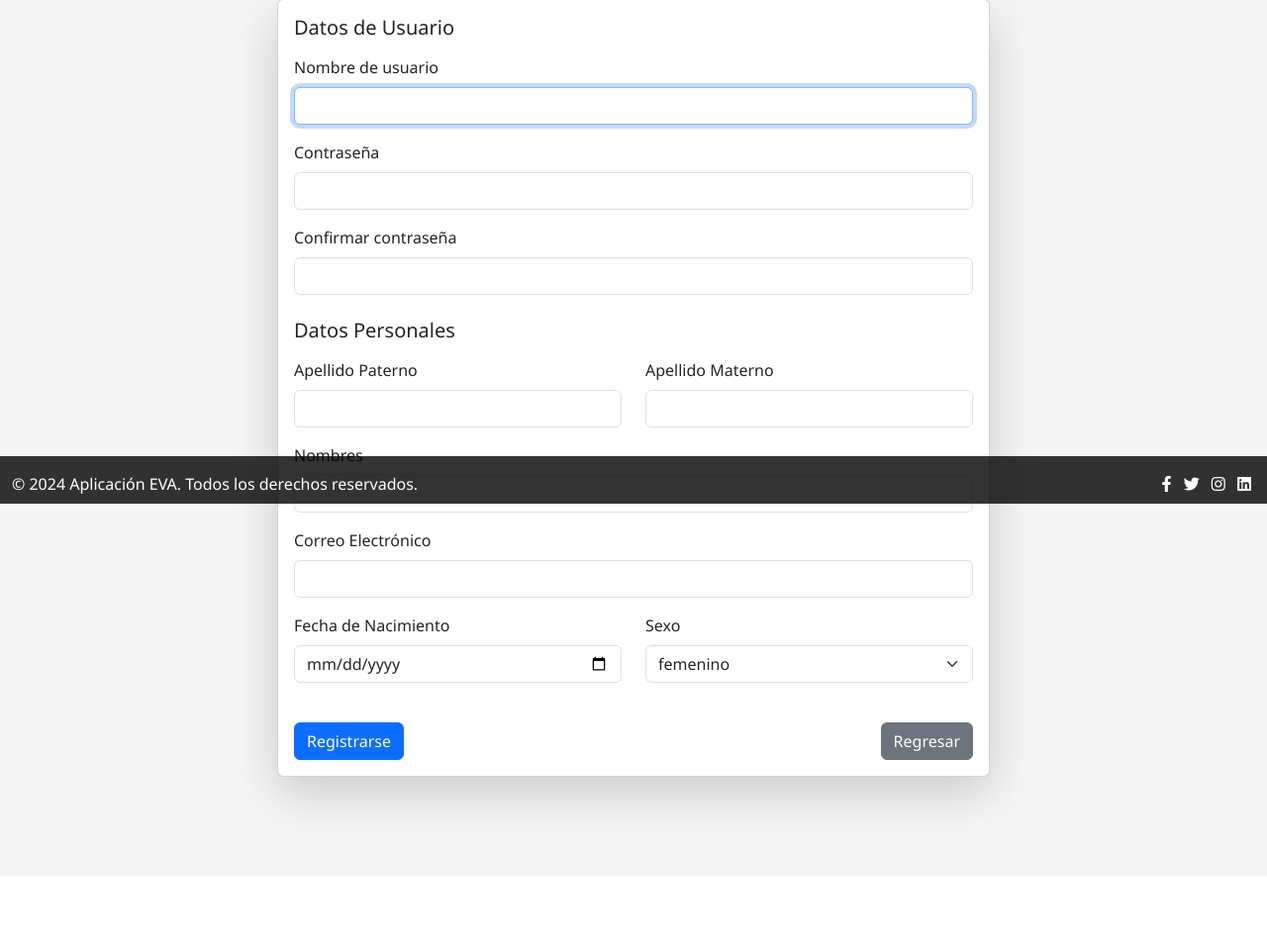
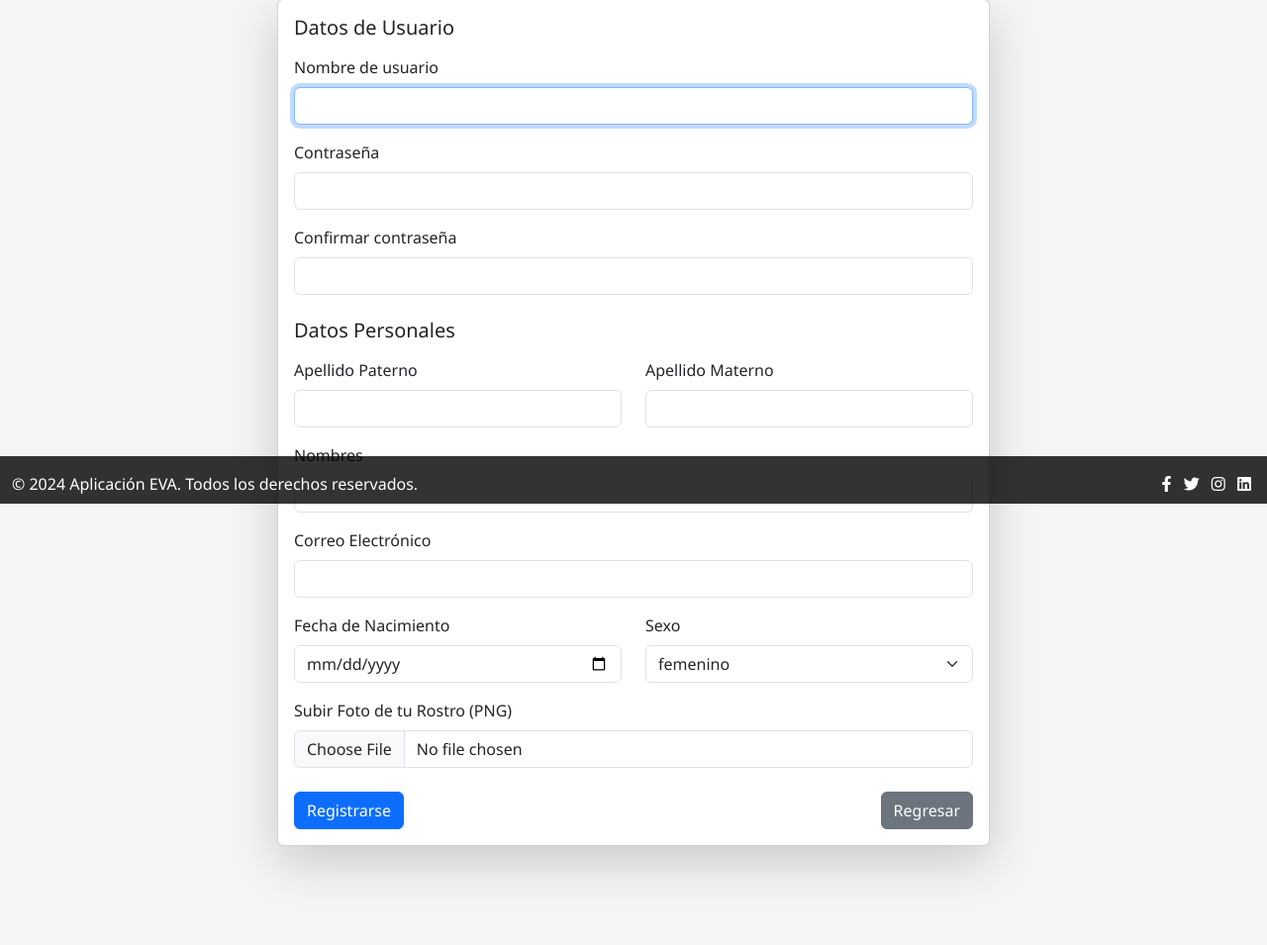
Before and after one commit to frankytg3/ProyectoEVA, a Django app: page /registrarEstudiantes/ in a window 1280 px wide. Shown: the part 291-1246 px from the top of the page at 99% size. Before the commit the page ends 1127 px from the top, so only its background shows below. Run offline with Django 5.2, Linux system fonts and the light colour scheme; some libraries are stand-ins or nearby versions.

Commit message:
implementacion de una foto
se agrego un apartado en la base de datos para la foto de los estudiantes, asu vez que pueda ser cargado en formato PNG desde el registro de estudiantes

```diff
--- a/webAppEva/portalEstudiante/context_processors.py
+++ b/webAppEva/portalEstudiante/context_processors.py
@@ -5,7 +5,8 @@ def nombre_estudiante(request):
         try:
             estudiante = request.user.estudiante
             nombre_completo = estudiante.nombre_completo()
-            return {'nombre_estudiante': nombre_completo}
+            foto_url = estudiante.foto.url if estudiante.foto else None
+            return {'nombre_estudiante': nombre_completo, 'foto_estudiante': foto_url}
         except Estudiante.DoesNotExist:
-            return {'nombre_estudiante': "USER INVITADO"}
-    return {'nombre_estudiante': None}
+            return {'nombre_estudiante': "USER INVITADO", 'foto_estudiante': None}
+    return {'nombre_estudiante': None, 'foto_estudiante': None}
--- a/webAppEva/portalEstudiante/templates/Asignaturas/detalle_evaluacion.html
+++ b/webAppEva/portalEstudiante/templates/Asignaturas/detalle_evaluacion.html
@@ -2,6 +2,7 @@
 {% load static %}
 {% load widget_tweaks %}
 {% block content %}
+
 <div class="container mt-5">
     <h2>{{ evaluacion.nombre_Evaluacion }}</h2>
     <div class="row">
--- a/webAppEva/portalEstudiante/templates/Asignaturas/evaluaciones.html
+++ b/webAppEva/portalEstudiante/templates/Asignaturas/evaluaciones.html
@@ -5,6 +5,9 @@
 {% load custom_filters %}
 
 {% block content %}
+<div class="d-flex justify-content-end mb-2">
+    <a href="{% url 'asignatura' %}" class="btn btn-primary">Volver</a>
+</div>
 <div class="container mt-3">
     {% if error %}
         <div class="alert alert-danger" role="alert">
--- a/webAppEva/portalEstudiante/templates/portalEstudiante/base.html
+++ b/webAppEva/portalEstudiante/templates/portalEstudiante/base.html
@@ -81,7 +81,7 @@
         <h4>EVALUACIONES VIRTUALES ASISTIDAS</h4>
     </div>
     <div class="sidebar text-center">
-        <img src="{% block profile_pic %}{% static 'webApp/img/image1.jpg' %}{% endblock %}" alt="Foto del Estudiante" class="profile-pic">
+        <img src="{{foto_estudiante}}" alt="Foto del Estudiante" class="profile-pic">
         <h6>{{ nombre_estudiante }}</h6>
         <div class="menu">
             <a href="#"><i class="fas fa-user"></i> Perfil</a>
--- a/webAppEva/webApp/forms.py
+++ b/webAppEva/webApp/forms.py
@@ -2,7 +2,7 @@
 from django import forms
 from webApp.choices import sexos, persona
 from django.core.exceptions import ValidationError
-from .models import Evaluaciones
+from .models import Evaluaciones, Estudiante
 
 def dominio_continental_validator(value):
     if not value.endswith('@continental.edu.pe'):
@@ -33,6 +33,21 @@ class FormEstudiate(forms.Form):
     nombres=forms.CharField(max_length=20,validators=[no_numeros_validator])
     fecha_Nacimiento=forms.DateField(widget=forms.DateInput(attrs={'type': 'date'}))
     sexo = forms.ChoiceField(choices=sexos, initial='-')
+    foto = forms.ImageField(required=True)
+
+    class Meta:
+        model = Estudiante
+        fields = ['correo', 'apellido_Paterno', 'apellido_Materno', 'nombres', 'fecha_Nacimiento', 'sexo', 'foto']
+
+    def clean_foto(self):
+        foto = self.cleaned_data.get('foto')
+        if foto:
+            if not foto.name.endswith('.png'):
+                raise ValidationError("Solo se permiten archivos PNG.")
+            if foto.content_type != 'image/png':
+                raise ValidationError("Solo se permiten archivos PNG.")
+        return foto
+
 
 class FormOpcion(forms.Form):
     Persona = forms.ChoiceField(choices=persona)
--- a/webAppEva/webApp/models.py
+++ b/webAppEva/webApp/models.py
@@ -6,7 +6,6 @@ from django.contrib.auth.models import User
 
 
 # Create your models here.
-
 #tabla Docente -----------------------
 class Docente(models.Model):
     user = models.OneToOneField(User, on_delete=models.CASCADE, related_name='docente')
@@ -53,6 +52,7 @@ class Estudiante(models.Model):
     nombres=models.CharField(max_length=20)
     fecha_nacimiento=models.DateField(verbose_name='fecha de Nacimiento')
     sexo=models.CharField(max_length=1, choices=sexos, default='-')
+    foto = models.ImageField(upload_to='fotos_estudiantes/', verbose_name='foto', default='fotos_estudiantes/default.png')
 
 
     def nombre_completo(self):
--- a/webAppEva/webApp/templates/registration/registrarEstudiantes.html
+++ b/webAppEva/webApp/templates/registration/registrarEstudiantes.html
@@ -7,7 +7,7 @@
         <div class="col-md-8">
             <div class="card shadow-lg">
                 <div class="card-body">
-                    <form action="" method="post" class="form-floating">
+                    <form action="" method="post" class="form-floating" enctype="multipart/form-data">
                         {% csrf_token %}
 
                         <h5 class="mb-3">Datos de Usuario</h5>
@@ -88,6 +88,14 @@
                             </div>
                         </div>
 
+                        <div class="mb-3">
+                            <label for="id_foto" class="form-label">Subir Foto de tu Rostro (PNG)</label>
+                            {{ formEstudiante.foto|add_class:"form-control" }}
+                            {% for error in formEstudiante.foto.errors %}
+                            <div class="error-message text-danger">{{ error }}</div>
+                            {% endfor %}
+                        </div>
+
                         <div class="d-flex justify-content-between mt-4">
                             <button type="submit" class="btn btn-primary custom-button">
                                 Registrarse
--- a/webAppEva/webApp/urls.py
+++ b/webAppEva/webApp/urls.py
@@ -1,6 +1,7 @@
 from django.urls import path
 from .views import *
-
+from django.conf import settings
+from django.conf.urls.static import static
 
 urlpatterns = [
 
@@ -13,3 +14,5 @@ urlpatterns = [
     path('pruebas/',vistaPrueba, name='vistaprueba')
 
 ]
+
+urlpatterns += static(settings.MEDIA_URL, document_root=settings.MEDIA_ROOT)
--- a/webAppEva/webApp/views.py
+++ b/webAppEva/webApp/views.py
@@ -50,7 +50,7 @@ def registrarDocente(request):
 
 def registrarEstudiante(request):
     if request.method == "POST":
-        formEstudiante = FormEstudiate(request.POST)
+        formEstudiante = FormEstudiate(request.POST, request.FILES)
         formRegister = UserCreationForm(request.POST)
         if formEstudiante.is_valid() and formRegister.is_valid():
             try:
@@ -59,6 +59,7 @@ def registrarEstudiante(request):
                 user.email = correo  # Establecer el correo electrónico del usuario
                 user.save()
                 # Crear estudiante asociado al usuario
+
                 Estudiante.objects.create(
                     user=user,
                     apellido_paterno=formEstudiante.cleaned_data['apellido_Paterno'],
@@ -66,6 +67,8 @@ def registrarEstudiante(request):
                     nombres=formEstudiante.cleaned_data['nombres'],
                     fecha_nacimiento=formEstudiante.cleaned_data['fecha_Nacimiento'],
                     sexo=formEstudiante.cleaned_data['sexo'],
+                    foto=formEstudiante.cleaned_data['foto'],
+
                 )
                 messages.success(request, 'Usuario registrado exitosamente. Por favor inicia sesión.')
                 return redirect('login')
--- a/webAppEva/webAppEva/settings.py
+++ b/webAppEva/webAppEva/settings.py
@@ -121,6 +121,7 @@ USE_TZ = True
 
 STATIC_URL = '/static/'
 
+
 # Default primary key field type
 # https://docs.djangoproject.com/en/5.0/ref/settings/#default-auto-field
 
@@ -137,3 +138,6 @@ AUTHENTICATION_BACKENDS = [
     'django.contrib.auth.backends.ModelBackend',  # Backend por defecto
     'webApp.backends.EmailOrUsernameModelBackend',  # Tu backend personalizado
 ]
+
+MEDIA_URL = '/media/'
+MEDIA_ROOT = BASE_DIR / "media"
```
Also changed, not shown: index.html (deleted, +0 -14 lines), webAppEva/db.sqlite3, webAppEva/media/fotos_estudiantes/berta.png (added), webAppEva/media/fotos_estudiantes/carlos.png (added), webAppEva/media/fotos_estudiantes/default.png (added), webAppEva/media/fotos_estudiantes/selena.jpeg (added), webAppEva/webApp/migrations/0039_estudiante_foto.py (added), webAppEva/webApp/migrations/0040_alter_estudiante_foto.py (added).
